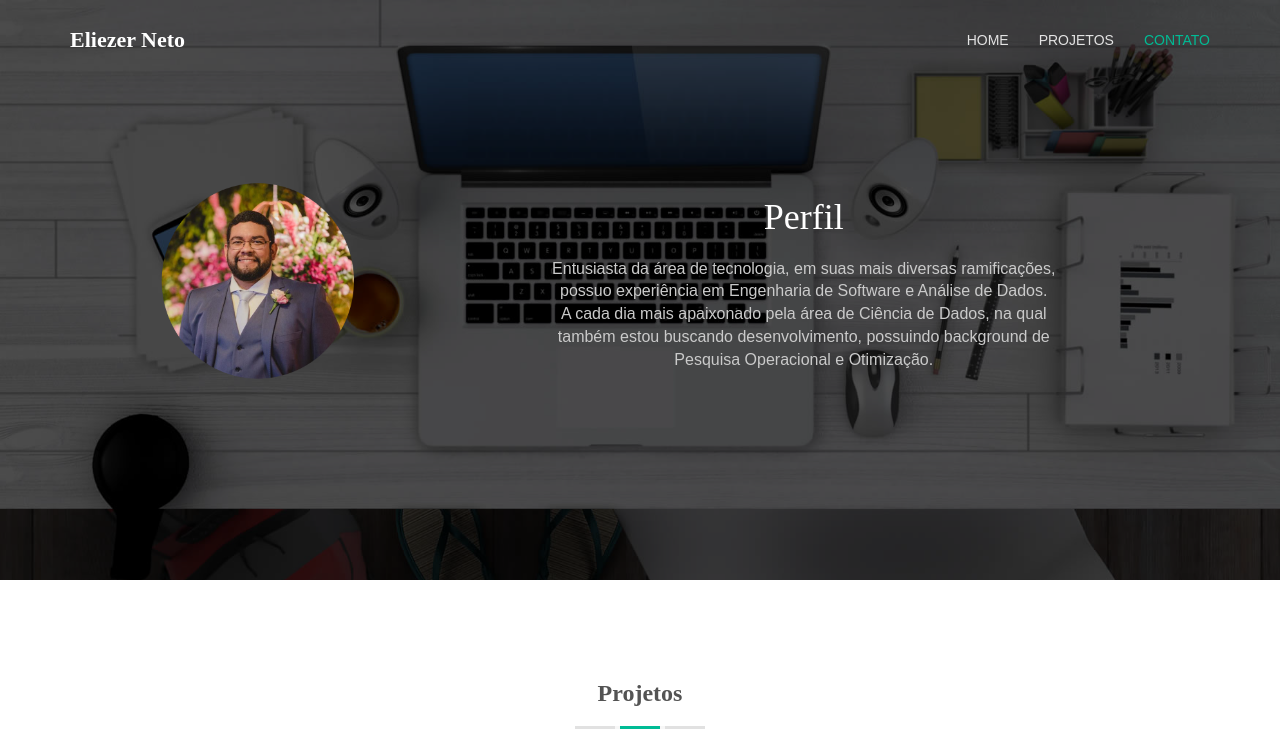
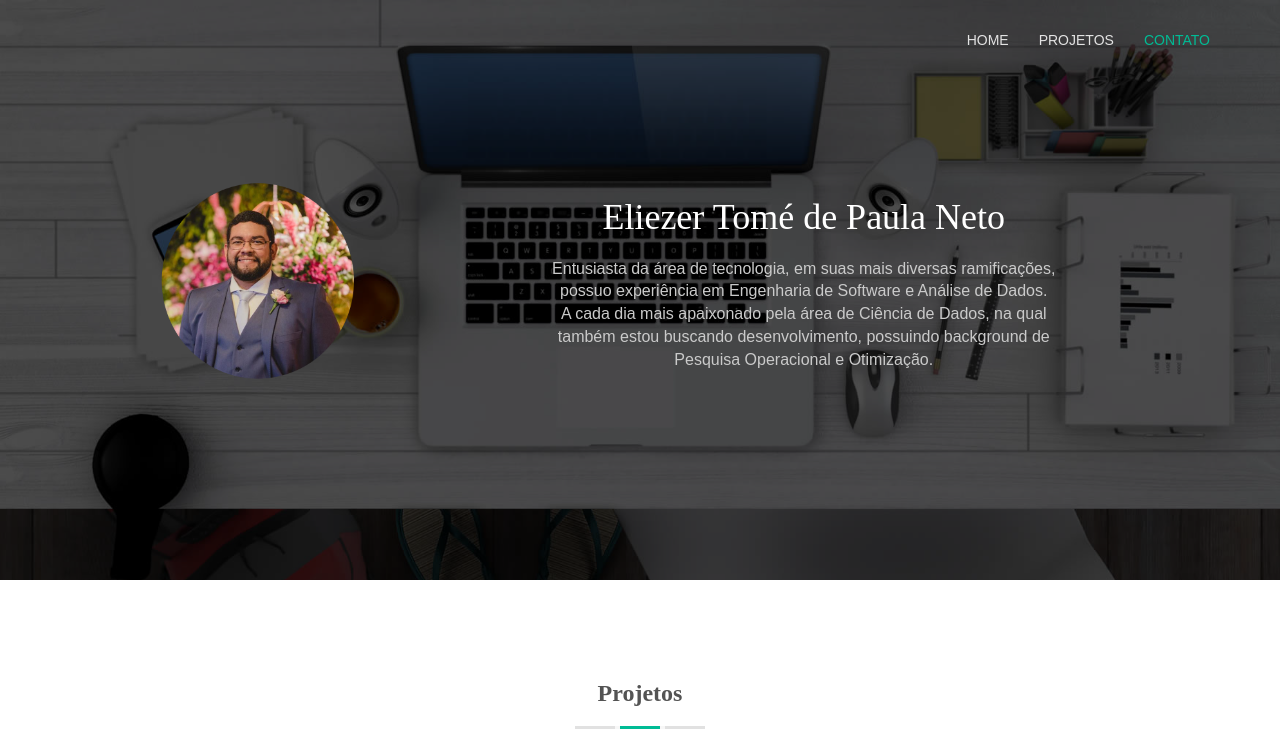
Before and after one commit to eliezerneto/eliezerneto.github.io, a plain HTML site: page index.html in a window 1280 px wide. Shown: the top 746 px of the page. Drawn offline with Linux system fonts and the light colour scheme; files whose address does not match are found by name; a web font is replaced by a local one.

Commit message:
Atualização do título

```diff
--- a/index.html
+++ b/index.html
@@ -63,7 +63,6 @@
           <span class="icon-bar"></span>
           <span class="icon-bar"></span>
         </button>
-        <div class="navbar-brand" href="#">Eliezer Neto</div>
       </div>
 
       <!-- Collect the nav links, forms, and other content for toggling -->
@@ -87,7 +86,7 @@
             <img class="img-responsive" src="images/me.png" alt="#" />
           </div>
           <div class="col-lg-5 col-md-5 col-sm-6">
-            <h1 class="intro-title">Perfil</h1>
+            <h1 class="intro-title">Eliezer Tomé de Paula Neto</h1>
             <p class="intro-text">Entusiasta da área de tecnologia, em suas mais diversas ramificações, possuo
               experiência em Engenharia de Software e Análise de Dados.</br>
               A cada dia mais apaixonado pela área de Ciência de Dados, na qual também estou buscando desenvolvimento,
```
